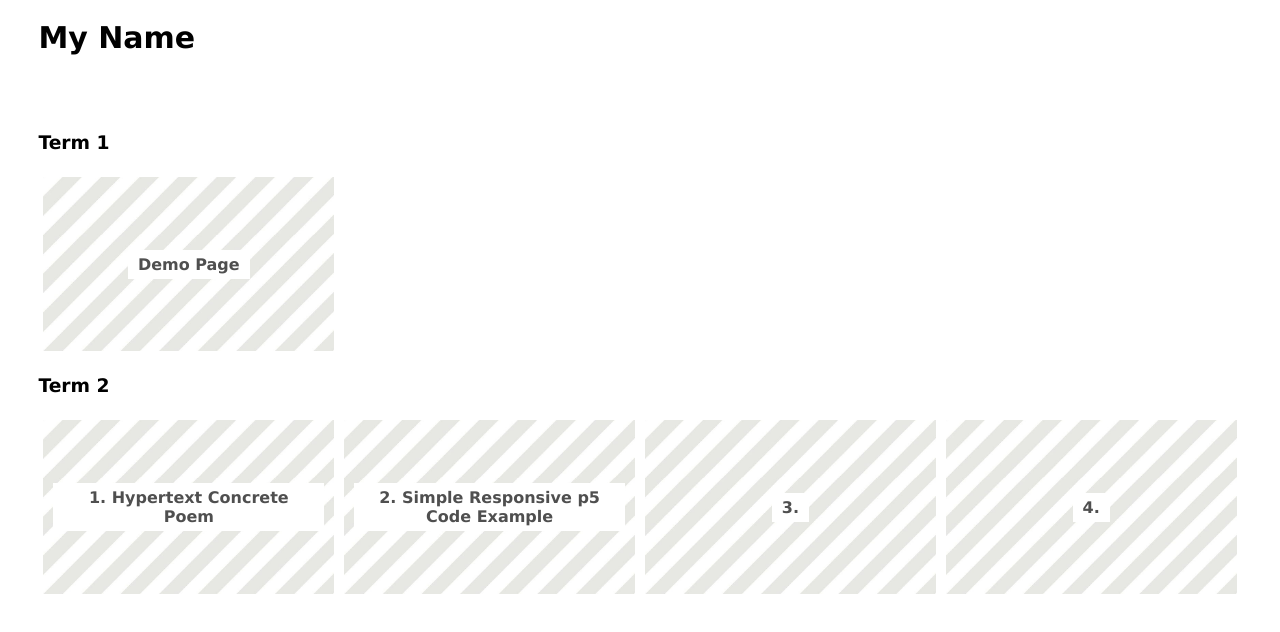
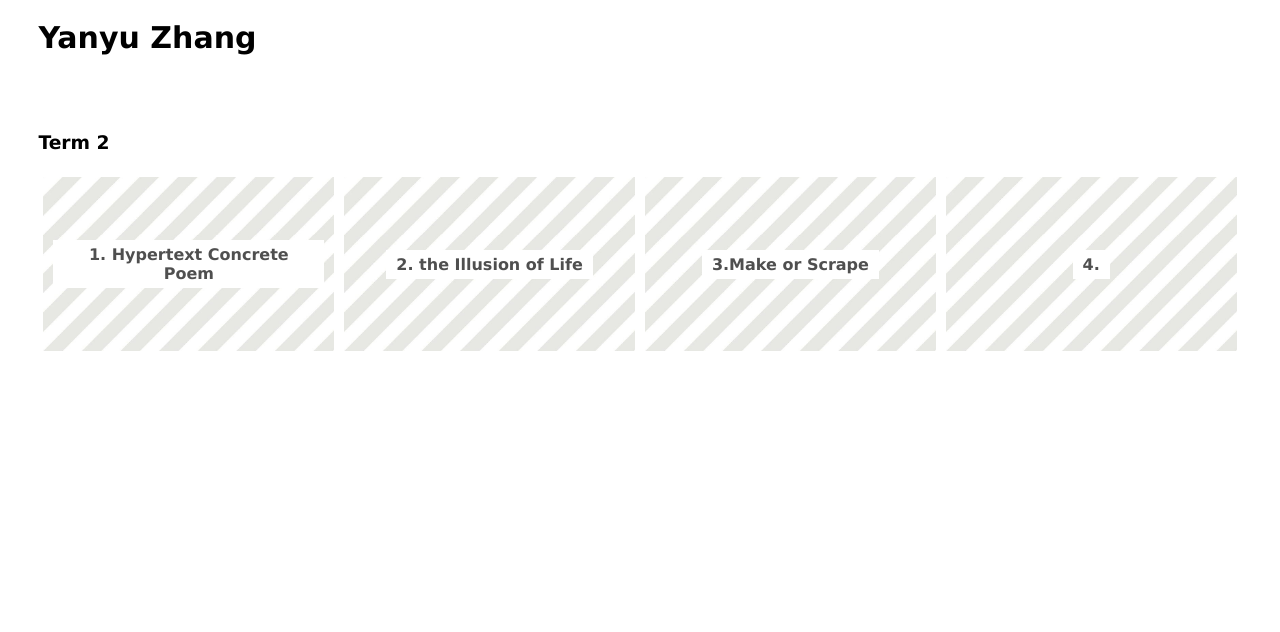
Before and after one commit to zyy1346/portfolio, a plain HTML site: page index.html in a window 1280 px wide. Drawn offline with Linux system fonts and the light colour scheme.

Commit message:
Update index.html
1

```diff
--- a/index.html
+++ b/index.html
@@ -14,38 +14,30 @@
     <body>
 
         <header>
-            <h1>My Name</h1>
+            <h1>Yanyu Zhang</h1>
 
         </header>
 
         <main>
-            <h3>Term 1</h3>
-            <section class="flex-container">
-                <div class="flex-item">
-                    <a href="./html-demo-page">
-                        <h4>Demo Page</h4>
-                    </a>
-                </div>
-            </section>
 
             <h3>Term 2</h3>
             <section class="flex-container">
 
                 <div class="flex-item">
-                    <a href="https://rebecca-aston.github.io/hypertext-concrete-poetry/">
+                    <a href="https://zyy1346.github.io/Poem/">
                         <h4>1. Hypertext Concrete Poem</h4>
                     </a>
                 </div>
 
                 <div class="flex-item">
-                    <a href="https://rebecca-aston.github.io/simple-responsive-3D/">
-                        <h4>2. Simple Responsive p5 Code Example </h4>
+                    <a href="https://zyy1346.github.io/the-Illusion-of-Life/">
+                        <h4>2.  the Illusion of Life </h4>
                     </a>
                 </div>
 
                 <div class="flex-item">
-                    <a href="#">
-                        <h4>3.</h4>
+                    <a href="https://zyy1346.github.io/Make-or-Scrape/">
+                        <h4>3.Make or Scrape</h4>
                     </a>
                 </div>
 
```
